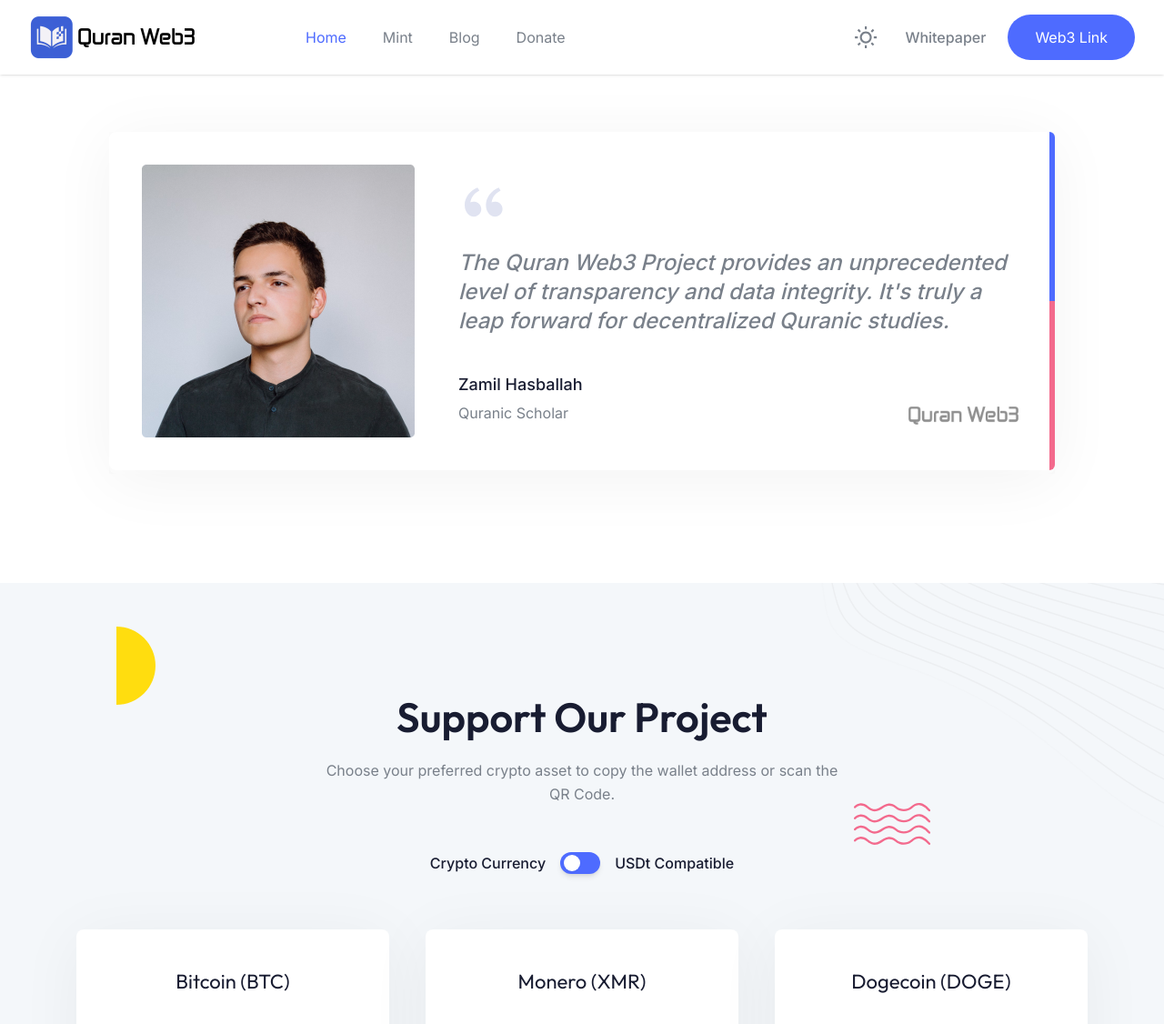
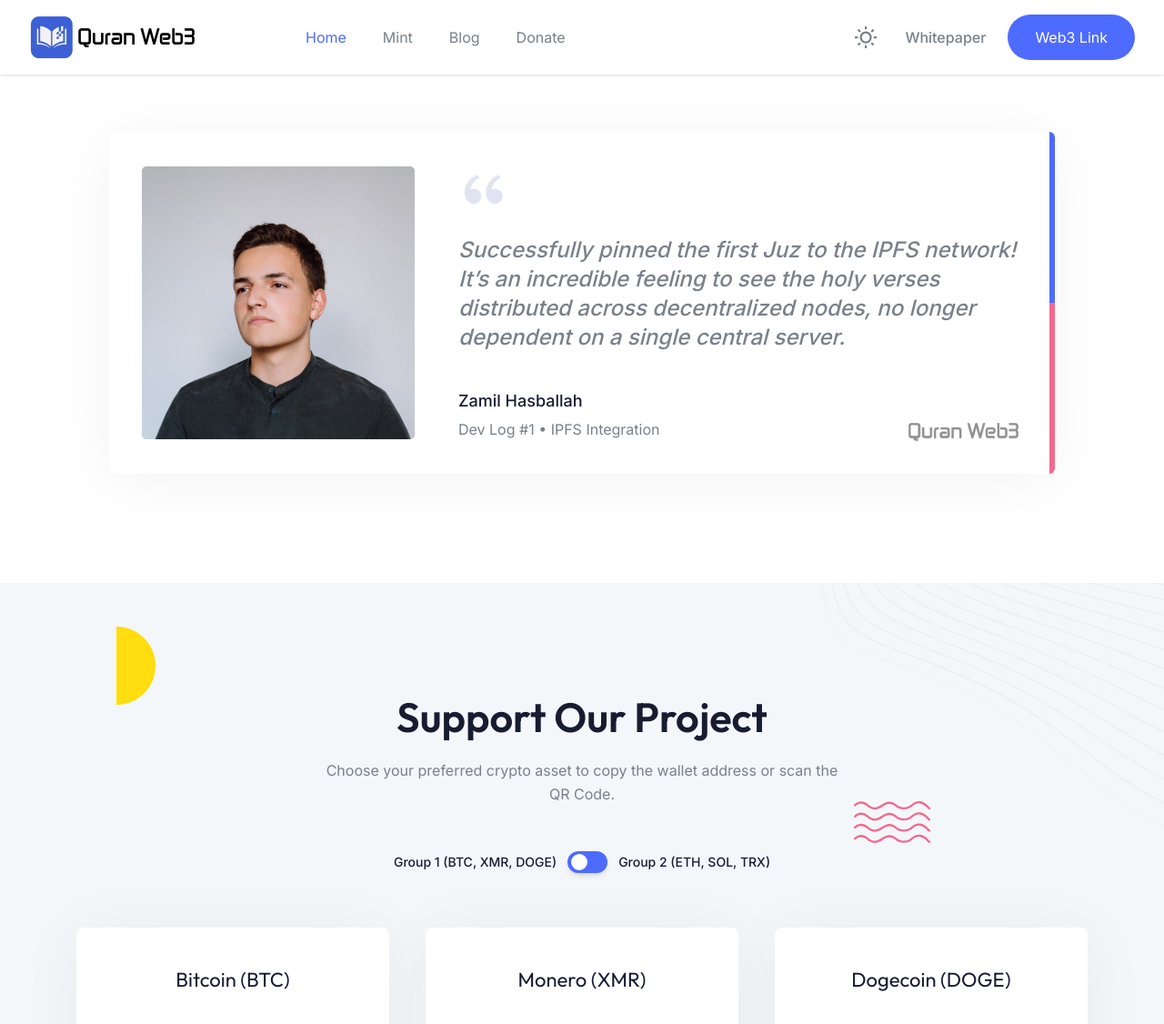
Before and after one commit to ogiest/ogiest.github.io, a Jekyll site: the page built from index.html, in a window 1280 px wide and 1400 px high, scrolled down 6186 px, cut to the strip 0-1126 px from the top of the window. Shown: the whole strip at 91% size. Built offline with Jekyll 4.4.1, drawn with Linux system fonts in a browser that asks for light colours.

Commit message:
Update home.html

```diff
--- a/_layouts/home.html
+++ b/_layouts/home.html
@@ -468,28 +468,7 @@
           <div class="animate_top jb cq sg vk rm xm">
             <div class="swiper testimonial-01">
               <div class="swiper-wrapper">
-                <div class="swiper-slide">
-                  <div class="i hh rm sg vk xm bi qj">
-                    <span class="rc je md/2 gh xg h q r"></span>
-                    <span class="rc je md/2 mh yg h q p"></span>
-                    <div class="tc sf rn tn un zf dp">
-                      <img class="bf" src="images/testimonial.png" alt="User" />
-                      <div>
-                        <img src="images/icon-quote.svg" alt="Quote" />
-                        <p class="ek ik xj _p kc fb">
-                          The Quran Web3 Project provides an unprecedented level of transparency and data integrity. It's truly a leap forward for decentralized Quranic studies.
-                        </p>
-                        <div class="tc yf vf">
-                          <div>
-                            <span class="rc ek xj kk wm zb">Zamil Hasballah</span>
-                            <span class="rc">Quranic Scholar</span>
-                          </div>
-                          <img class="rk" src="images/brand.png" alt="Brand" />
-                        </div>
-                      </div>
-                    </div>
-                  </div>
-                </div>
+
                 <div class="swiper-slide">
                   <div class="i hh rm sg vk xm bi qj">
                     <span class="rc je md/2 gh xg h q r"></span>
@@ -697,25 +676,36 @@
               <p class="bb on/5 wo/5 hq" x-text="sectionTitleText"></p>
           </div>
         </div>
-        <div class="tc wf xf jb og">
-          <span class="ek kk wm">Crypto Currency</span>
-          <button class="i rg gm" x-cloak @click="billPlan == 'monthly' ? billPlan = 'annually' : billPlan = 'monthly'">
+
+        <div class="tc wf xf jb bg uf">
+          <span class="ek kk wm ak">Group 1 (BTC, XMR, DOGE)</span>
+          <button class="i rg gm bf" x-cloak @click="billPlan = (billPlan === 'monthly' ? 'annually' : 'monthly')">
             <div class="fe id bl gh rg xk outline-none"></div>
             <div
               class="h vc wf xf ge jd cl jl ml mf hh rg yk ea fa"
-              :class="{ 'ff': billPlan == 'monthly', 'gf': billPlan == 'annually' }"
+              :class="{ 'ff': billPlan === 'monthly', 'gf': billPlan === 'annually' }"
             ></div>
           </button>
-          <span class="ek kk wm">USDt Compatible</span>
+          <span class="ek kk wm ak">Group 2 (ETH, SOL, TRX)</span>
         </div>
+
         <div class="bb ze i va ki xn yq bc">
           <div class="wc qf pn xo jg">
             <template x-for="(plan, i) in plans" x-key="i">
-              <div x-show="plan.type === billPlan" class="animate_top rj sg hh sm vk xm hi nj oj" style="display: flex; flex-direction: column; align-items: center; justify-content: space-between;">
+
+              <div
+                x-show="plan.type === billPlan"
+                x-transition
+                class="tc sf wf yf rj sg hh sm vk xm hi nj oj"
+              >
+
                 <h4 x-text="plan.name" class="wj kk wm fb"></h4>
+
                 <img :src="plan.qr" :alt="`QR Code ${plan.name}`" class="bb gb" style="width: 160px; height: 160px; object-fit: cover; border-radius: 8px; border: 1px solid #D8E1ED;" />
-                <textarea readonly :value="plan.address" class="vd di _g ch sg rj gb kk" style="resize: none; height: 60px; font-size: 13px; background-color: #F4F7FA; width: 100%; outline: none; word-break: break-all;"></textarea>
-                <button @click="navigator.clipboard.writeText(plan.address); alert(plan.name + ' address copied successfully!')" class="ek rg lk ml il gi ri gh sl" style="width: 100%; margin-top: auto;">
+
+                <textarea readonly :value="plan.address" class="vd di _g ch sg rj gb kk" style="resize: none; height: 60px; font-size: 13px; background-color: #F4F7FA; outline: none; word-break: break-all;"></textarea>
+
+                <button @click="navigator.clipboard.writeText(plan.address); alert(plan.name + ' address copied successfully!')" class="vd ek rg lk ml il gi gh sl" style="margin-top: auto;">
                   Copy Address
                 </button>
               </div>
```
